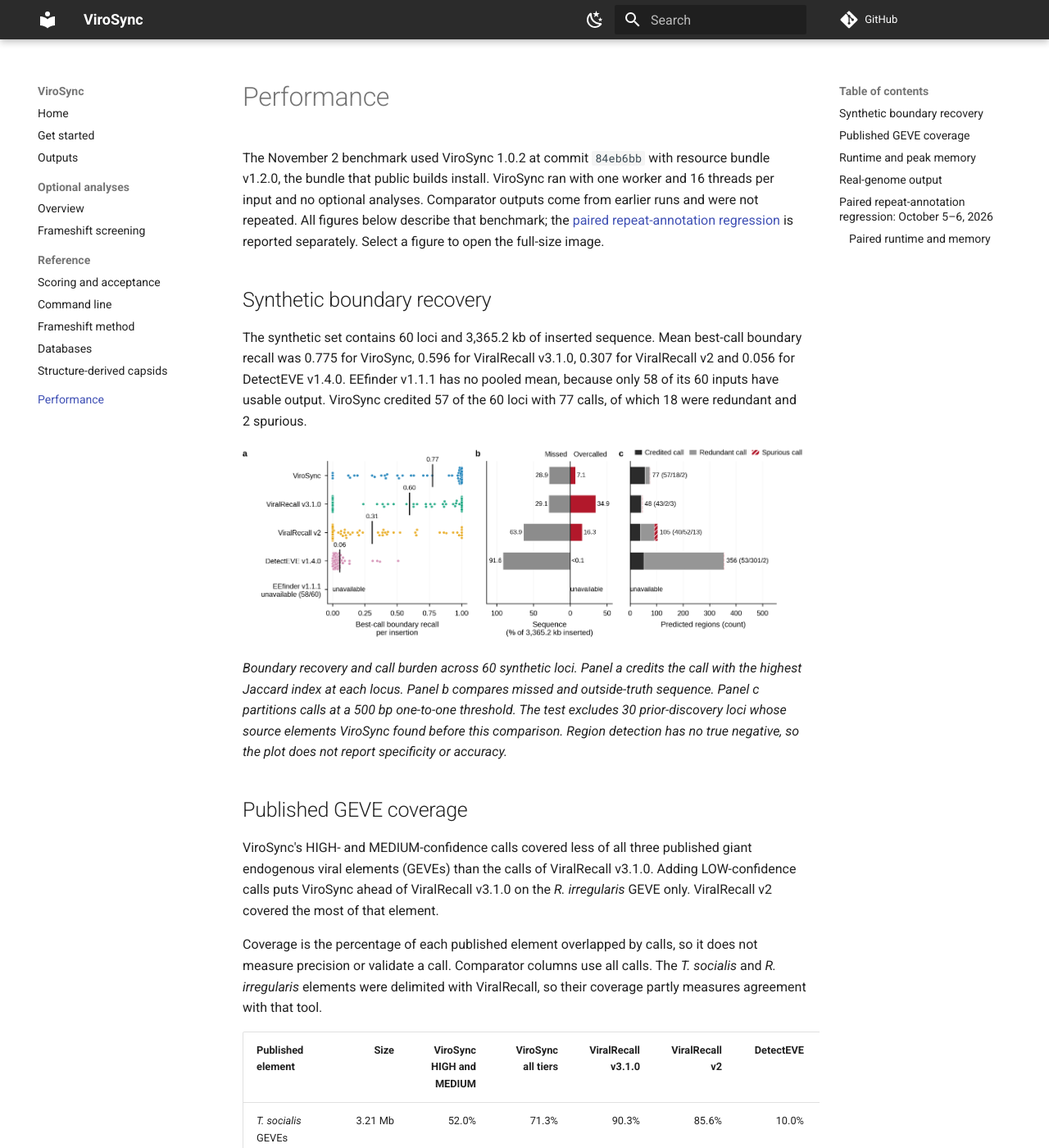
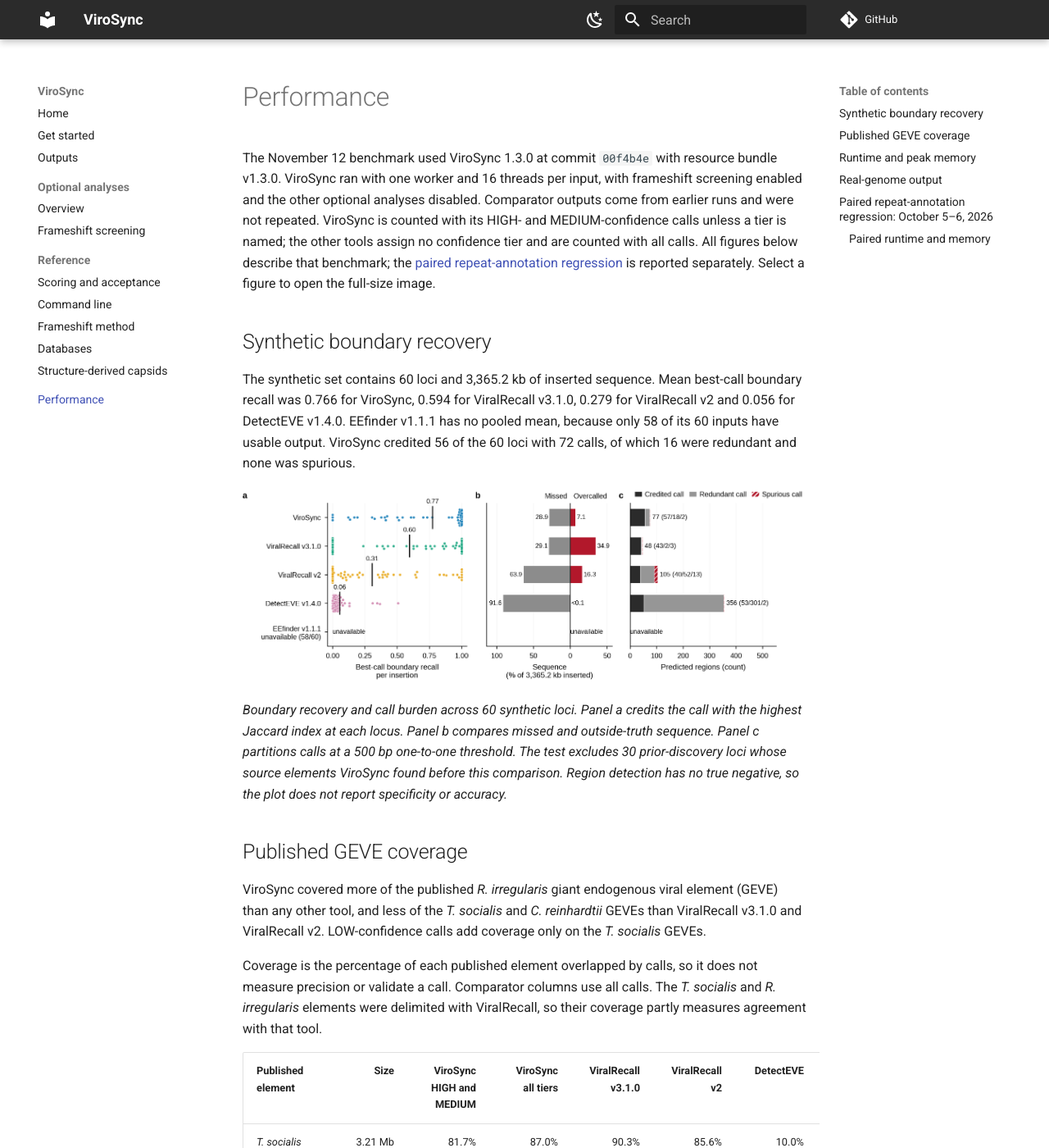
Before and after one commit to NeLLi-team/virosync, an MkDocs documentation site: the page built from docs/performance.md, in a window 1280 px wide and 1400 px high. Shown: the whole window at 82% size. Built offline with MkDocs 1.6.1 and Material for MkDocs 9.7.7, drawn with Linux system fonts in a browser that asks for light colours; comment, search, counter and statistics services are not loaded; some of the changed text lies outside the part shown.

Commit message:
docs(performance): report the 00f4b4e benchmark
Replace the values of the 2 November benchmark with those of the
12 November runs on the combined source: synthetic recovery, published
GEVE coverage per tier, wall time, peak memory and real-genome output.
The three figures still show the earlier benchmark and follow with the
sealed reporting generation.

```diff
--- a/docs/performance.md
+++ b/docs/performance.md
@@ -1,19 +1,22 @@
 # Performance
 
-The November 2 benchmark used ViroSync 1.0.2 at commit `84eb6bb` with resource
-bundle v1.2.0, the bundle that public builds install. ViroSync ran with one worker
-and 16 threads per input and no optional analyses. Comparator outputs come from
-earlier runs and were not repeated. All figures below describe that benchmark; the
+The November 12 benchmark used ViroSync 1.3.0 at commit `00f4b4e` with resource
+bundle v1.3.0. ViroSync ran with one worker and 16 threads per input, with
+frameshift screening enabled and the other optional analyses disabled. Comparator
+outputs come from earlier runs and were not repeated. ViroSync is counted with its
+HIGH- and MEDIUM-confidence calls unless a tier is named; the other tools assign no
+confidence tier and are counted with all calls. All figures below describe that
+benchmark; the
 [paired repeat-annotation regression](#paired-repeat-annotation-regression) is
 reported separately. Select a figure to open the full-size image.
 
 ## Synthetic boundary recovery
 
 The synthetic set contains 60 loci and 3,365.2 kb of inserted sequence. Mean
-best-call boundary recall was 0.775 for ViroSync, 0.596 for ViralRecall v3.1.0,
-0.307 for ViralRecall v2 and 0.056 for DetectEVE v1.4.0. EEfinder v1.1.1 has no
+best-call boundary recall was 0.766 for ViroSync, 0.594 for ViralRecall v3.1.0,
+0.279 for ViralRecall v2 and 0.056 for DetectEVE v1.4.0. EEfinder v1.1.1 has no
 pooled mean, because only 58 of its 60 inputs have usable output. ViroSync credited
-57 of the 60 loci with 77 calls, of which 18 were redundant and 2 spurious.
+56 of the 60 loci with 72 calls, of which 16 were redundant and none was spurious.
 
 [![Synthetic boundary recovery and call burden](assets/performance/benchmark_fig2_syn2_detection_performance.png)](assets/performance/benchmark_fig2_syn2_detection_performance.png)
 
@@ -26,10 +29,10 @@ so the plot does not report specificity or accuracy.*
 
 ## Published GEVE coverage
 
-ViroSync's HIGH- and MEDIUM-confidence calls covered less of all three published
-giant endogenous viral elements (GEVEs) than the calls of ViralRecall v3.1.0. Adding
-LOW-confidence calls puts ViroSync ahead of ViralRecall v3.1.0 on the *R. irregularis*
-GEVE only. ViralRecall v2 covered the most of that element.
+ViroSync covered more of the published *R. irregularis* giant endogenous viral
+element (GEVE) than any other tool, and less of the *T. socialis* and
+*C. reinhardtii* GEVEs than ViralRecall v3.1.0 and ViralRecall v2. LOW-confidence
+calls add coverage only on the *T. socialis* GEVEs.
 
 Coverage is the percentage of each published element overlapped by calls, so it does
 not measure precision or validate a call. Comparator columns use all calls. The
@@ -38,15 +41,15 @@ their coverage partly measures agreement with that tool.
 
 | Published element | Size | ViroSync HIGH and MEDIUM | ViroSync all tiers | ViralRecall v3.1.0 | ViralRecall v2 | DetectEVE | EEfinder |
 | --- | ---: | ---: | ---: | ---: | ---: | ---: | ---: |
-| *T. socialis* GEVEs | 3.21 Mb | 52.0% | 71.3% | 90.3% | 85.6% | 10.0% | 13.8% |
-| *R. irregularis* GEVE | 1.55 Mb | 24.8% | 39.6% | 36.5% | 70.8% | 4.4% | 3.0% |
-| *C. reinhardtii* GEVE | 617 kb | 57.1% | 57.1% | 84.2% | 75.6% | 10.2% | 5.0% |
+| *T. socialis* GEVEs | 3.21 Mb | 81.7% | 87.0% | 90.3% | 85.6% | 10.0% | 13.8% |
+| *R. irregularis* GEVE | 1.55 Mb | 85.6% | 85.6% | 36.5% | 70.8% | 4.4% | 3.0% |
+| *C. reinhardtii* GEVE | 617 kb | 73.9% | 73.9% | 84.2% | 75.6% | 10.2% | 5.0% |
 
 ## Runtime and peak memory
 
-Mean wall time across 30 SynEVEs-2 inputs was 137.0 seconds for ViroSync and
-18.9 seconds for ViralRecall v3.1.0. Across five real-genome inputs, the means
-were 689.6 and 2,039.6 seconds. Mean peak memory on the real genomes was 6.0 GB
+Mean wall time across 30 SynEVEs-2 inputs was 215.3 seconds for ViroSync and
+31.4 seconds for ViralRecall v3.1.0. Across five real-genome inputs, the means
+were 3,283.3 and 2,039.6 seconds. Mean peak memory on the real genomes was 9.2 GB
 for ViroSync and 2.1 GB for ViralRecall v3.1.0. Each run had 16 allocated CPUs on
 the same cluster, but jobs ran on different nodes and dates, so these values do not
 give a general speed ranking.
@@ -56,14 +59,13 @@ give a general speed ranking.
 *Per-input wall time and peak resident memory for 30 SynEVEs-2 inputs and five
 real-genome inputs, each with 16 allocated CPUs. Wall time includes contention and
 database caching. Peak RSS is shown in decimal GB for the largest single process,
-not the process tree. EEfinder is absent because its outputs are retained from a
-campaign with different load, and ViralRecall v2 shows the two real genomes with
-comparable measurements.*
+not the process tree. EEfinder was not timed, and ViralRecall v2 shows the two
+real genomes with comparable measurements.*
 
 ## Real-genome output
 
-ViroSync accepted 609 regions across the five real genomes: 66 HIGH, 258 MEDIUM
-and 285 LOW. These inputs have no complete region-level truth set. The figure
+ViroSync accepted 1,009 regions across the five real genomes: 72 HIGH, 332 MEDIUM
+and 605 LOW. These inputs have no complete region-level truth set. The figure
 describes output burden and gene content, not detection accuracy.
 
 [![Real-genome candidate burden and gene composition](assets/performance/benchmark_fig3_real_burden_composition.png)](assets/performance/benchmark_fig3_real_burden_composition.png)
```
